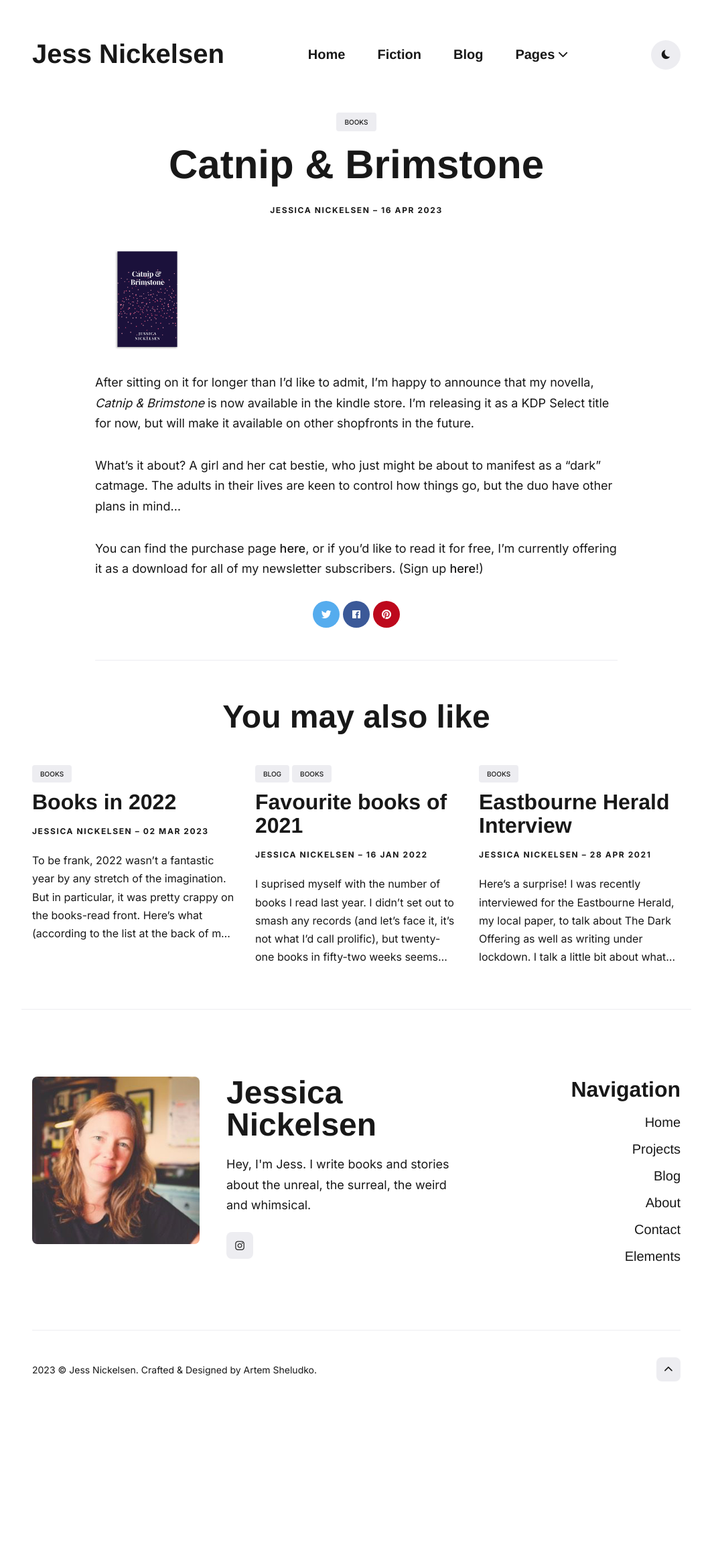
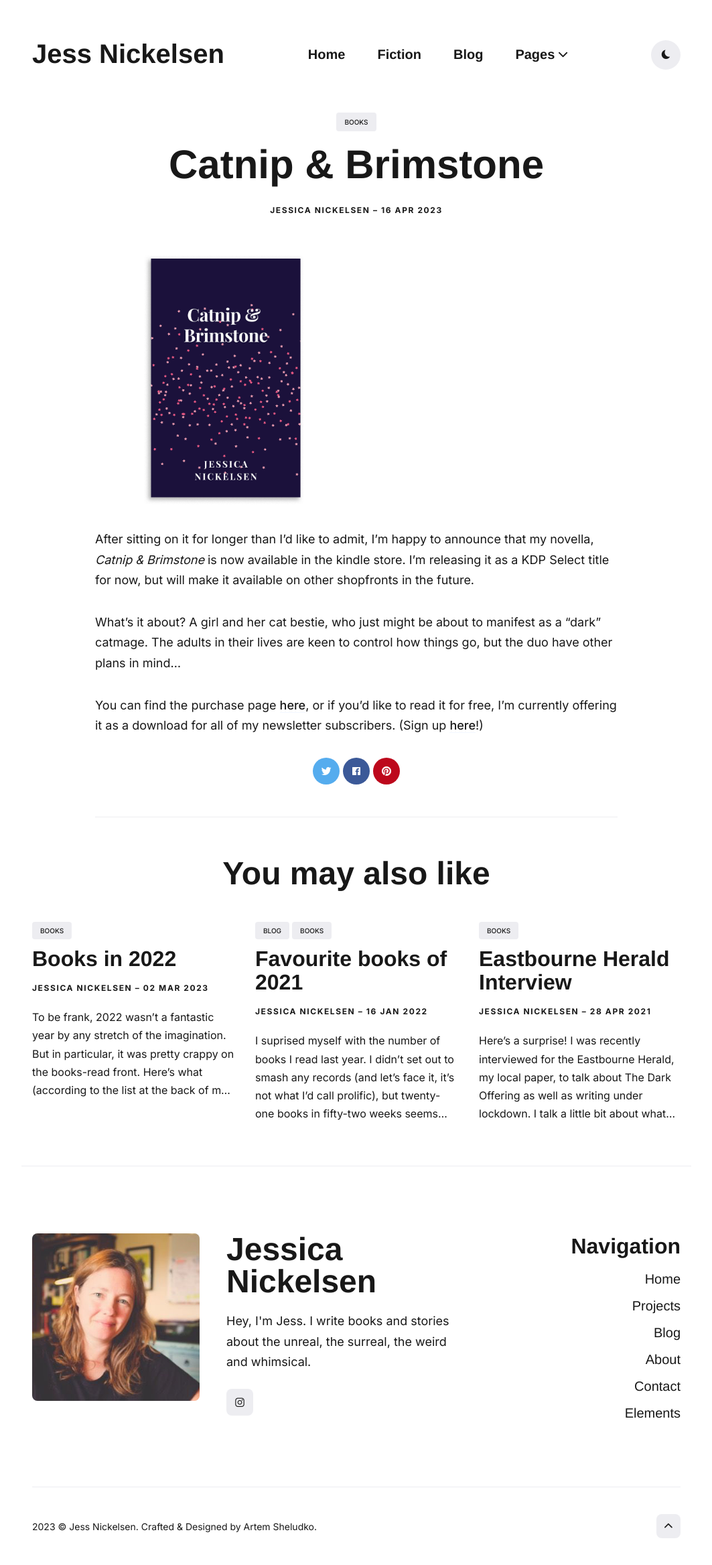
Before and after one commit to jnickelsen/jnickelsen.github.io, a Jekyll site: the page built from _posts/2023-04-16-catnip-and-brimstone.md, in a window 1280 px wide. Shown: the whole page at 67% size, without its empty margins (108-1171 px from the left). Built offline with Jekyll 4.4.1, drawn with Linux system fonts in a browser that asks for light colours; nearby versions of some CDN libraries; some web fonts are replaced; before the commit the page ends 2102 px from its top, so only the background shows below that.

Commit message:
Update 2023-04-16-catnip-and-brimstone.md

```diff
--- a/_posts/2023-04-16-catnip-and-brimstone.md
+++ b/_posts/2023-04-16-catnip-and-brimstone.md
@@ -4,7 +4,7 @@ title: Catnip & Brimstone
 tags: [books]
 ---
 
-![Catnip & Brimstone cover]({{site.baseurl}}/images/books/catnip-and-brimstone-plain-mockup.png){:width="20%" text-align="center"}
+![Catnip & Brimstone cover]({{site.baseurl}}/images/books/catnip-and-brimstone-plain-mockup.png){:width="50%" align="center"}
 
 After sitting on it for longer than I'd like to admit, I'm happy to announce that my novella, _Catnip & Brimstone_ is now available in the kindle store. I'm releasing it as a KDP Select title for now, but will make it available on other shopfronts in the future.
 
```
